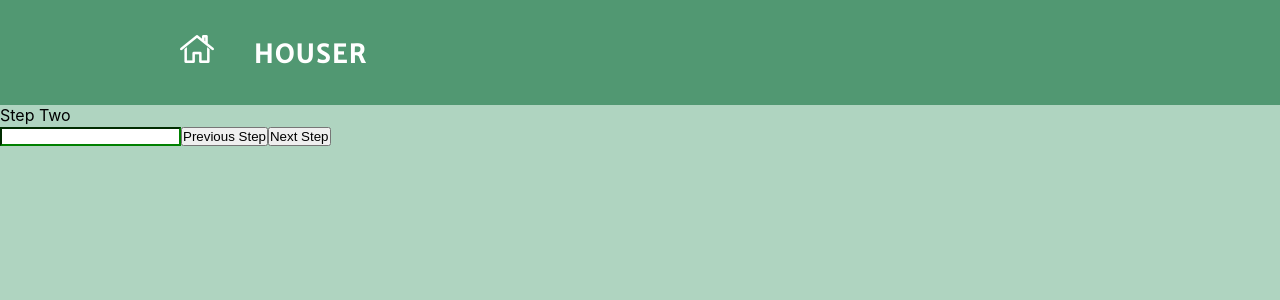
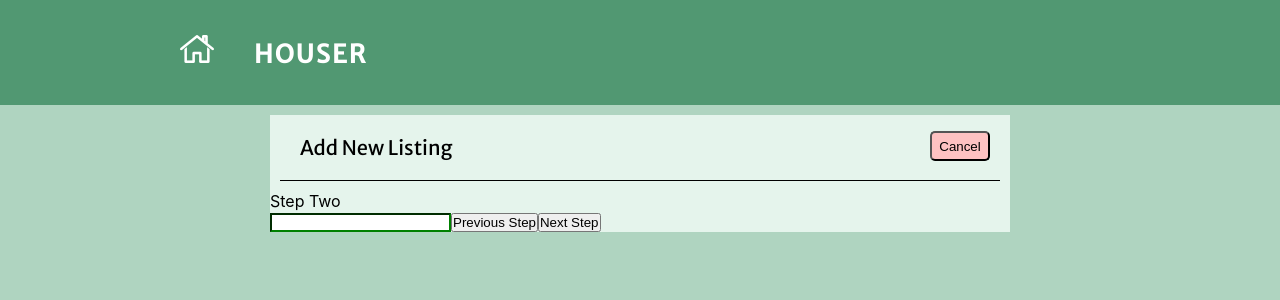
Before and after one commit to mobydickens/houser, a React (Create React App) app: page /#/wizard/step2 in a window 1280 px wide. Shown: the top 300 px of the page. Built offline with nearby package versions, Linux system fonts and the light colour scheme.

Commit message:
Part 2, step 7, made cancel button clear state in redux

```diff
--- a/src/component/StepOne.jsx
+++ b/src/component/StepOne.jsx
@@ -53,12 +53,8 @@ class StepOne extends Component {
     console.log("props in step one", this.props.property_name)
     let { property_name, address, city, state, zipcode } = this.state
 		return(
-      <div className='main'>
-        <div className='main-div'>
-          <h1 className='listing-title'>Add New Listing</h1>
-          <Link to='/'><button className='cancel'>Cancel</button></Link>
-        </div>
-          <div className="inputs">
+      <div>
+        <div className="inputs">
           <label htmlFor="property name">Property Name</label><br/>
           <input size='30' type="text" onChange={ (e) => this.updateName(e.target.value) } value={this.state.property_name}/><br/>
           <label htmlFor="address">Address</label><br/>
--- a/src/component/Wizard/Wizard.jsx
+++ b/src/component/Wizard/Wizard.jsx
@@ -1,22 +1,29 @@
 import React, { Component } from 'react';
 import { Link } from 'react-router-dom';
-// import axios from 'axios';
 import { Route } from 'react-router-dom';
 import StepOne from '../StepOne.jsx';
 import StepTwo from '../StepTwo.jsx';
 import StepThree from '../StepThree.jsx';
+import { clearState } from '../../ducks/reducer';
+import { connect } from 'react-redux';
 
 class Wizard extends Component {
 
 	render() {
 		return(
       <div>
-        <Route path='/wizard/step1' component={ StepOne }/>
-        <Route path='/wizard/step2' component={ StepTwo }/>
-        <Route path='/wizard/step3' component={ StepThree }/>
+        <div className='main'>
+          <div className='main-div'>
+            <h1 className='listing-title'>Add New Listing</h1>
+            <Link to='/'><button onClick={ () => this.props.clearState() } className='cancel'>Cancel</button></Link>
+          </div>
+          <Route path='/wizard/step1' component={ StepOne }/>
+          <Route path='/wizard/step2' component={ StepTwo }/>
+          <Route path='/wizard/step3' component={ StepThree }/>
+        </div>
       </div>
 	  )
   }
 }
 
-export default Wizard ;
+export default connect(null, { clearState })(Wizard);
```
